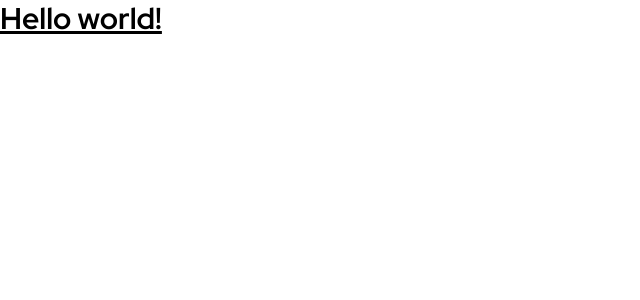
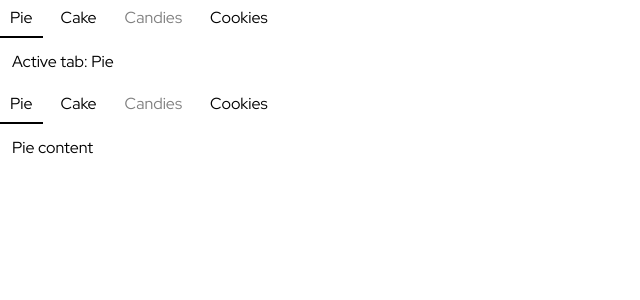
Before and after one commit to lordever/react-tailwind-sandbox, a React (Create React App) app: page / in a window 1280 px wide. Shown: the top 300 px of the page, without its empty margins (0-640 px from the left). Built offline with nearby package versions, Linux system fonts and the light colour scheme.

Commit message:
Compound component pattern

```diff
--- a/src/App.tsx
+++ b/src/App.tsx
@@ -1,12 +1,16 @@
 import React from 'react';
 import './App.css';
+import ComplicatedTab from './component-compound-pattern/bad-practice/bad-tab.component';
+import CompounedComponentBasedTab
+    from './component-compound-pattern/good-practice/compounded-tab.component';
 
 function App() {
-  return (
-      <h1 className="text-3xl font-bold underline">
-        Hello world!
-      </h1>
-  );
+    return (
+        <>
+            <ComplicatedTab/>
+            <CompounedComponentBasedTab/>
+        </>
+    );
 }
 
 export default App;
--- /dev/null
+++ b/src/component-compound-pattern/bad-practice/bad-tab.component.tsx
@@ -0,0 +1,68 @@
+import React, { useState } from 'react';
+
+type TabItem = {
+    name: string;
+    className?: string;
+    disabled?: boolean;
+};
+
+type TabsWithoutCCProps = {
+    tabs: TabItem[];
+    onChange?: (activeIndex: number) => void;
+    className?: string;
+};
+
+// "Bad" example: rigid API, data-driven only, styling/behavior leaks into props
+function TabsWithoutCC({ tabs, onChange, className }: TabsWithoutCCProps) {
+    const [activeIndex, setActiveIndex] = useState(0);
+
+    const handleClick = (index: number, disabled?: boolean) => {
+        if (disabled) return;
+        setActiveIndex(index);
+        onChange?.(index);
+    };
+
+    return (
+        <div className={className}>
+            <div style={{ display: 'flex', gap: 8 }}>
+                {tabs.map((tab, index) => (
+                    <button
+                        key={tab.name}
+                        type="button"
+                        className={tab.className}
+                        disabled={tab.disabled}
+                        onClick={() => handleClick(index, tab.disabled)}
+                        style={{
+                            padding: '6px 10px',
+                            cursor: tab.disabled ? 'not-allowed' : 'pointer',
+                            opacity: tab.disabled ? 0.5 : 1,
+                            borderBottom: index === activeIndex ? '2px solid black' : '2px solid transparent',
+                        }}
+                    >
+                        {tab.name}
+                    </button>
+                ))}
+            </div>
+            <div style={{ padding: 12 }}>
+                Active tab: {tabs[activeIndex]?.name}
+            </div>
+        </div>
+    );
+}
+
+// Keep requested naming: ComplicatedTab (bad example)
+const ComplicatedTab = () => {
+    return (
+        <TabsWithoutCC
+            onChange={(index) => console.log('Tab is changed', index)}
+            tabs={[
+                { name: 'Pie' },
+                { name: 'Cake', className: 'custom-tab' },
+                { name: 'Candies', disabled: true },
+                { name: 'Cookies' },
+            ]}
+        />
+    );
+};
+
+export default ComplicatedTab;
--- /dev/null
+++ b/src/component-compound-pattern/good-practice/compounded-tab.component.tsx
@@ -0,0 +1,140 @@
+import React, { createContext, useContext, useMemo, useState } from 'react';
+
+type TabsContextValue = {
+    activeIndex: number;
+    setActiveIndex: (index: number) => void;
+};
+
+const TabsContext = createContext<TabsContextValue | null>(null);
+
+function useTabsContext(): TabsContextValue {
+    const ctx = useContext(TabsContext);
+    if (!ctx) {
+        throw new Error('Tabs compound components must be used within <Tabs>');
+    }
+    return ctx;
+}
+
+type TabsRootProps = React.PropsWithChildren<{
+    defaultIndex?: number;
+    onChange?: (activeIndex: number) => void;
+    className?: string;
+}>;
+
+function TabsRoot({ defaultIndex = 0, onChange, className, children }: TabsRootProps) {
+    const [activeIndex, setActiveIndexState] = useState(defaultIndex);
+
+    const setActiveIndex = (index: number) => {
+        setActiveIndexState(index);
+        onChange?.(index);
+    };
+
+    const value = useMemo(() => ({ activeIndex, setActiveIndex }), [activeIndex]);
+
+    return (
+        <TabsContext.Provider value={value}>
+            <div className={className}>{children}</div>
+        </TabsContext.Provider>
+    );
+}
+
+type TabProps = React.PropsWithChildren<{
+    disabled?: boolean;
+    className?: string;
+    index?: number;
+    isActive?: boolean;
+    selectIndex?: (index: number) => void;
+}>;
+
+const Tab = React.memo(function Tab({ children, disabled, className, index = 0, isActive = false, selectIndex }: TabProps) {
+    return (
+        <button
+            type="button"
+            disabled={disabled}
+            onClick={() => !disabled && selectIndex?.(index)}
+            className={className}
+            style={{
+                padding: '6px 10px',
+                cursor: disabled ? 'not-allowed' : 'pointer',
+                opacity: disabled ? 0.5 : 1,
+                borderBottom: isActive ? '2px solid black' : '2px solid transparent',
+            }}
+        >
+            {children}
+        </button>
+    );
+});
+
+type TabsListProps = React.PropsWithChildren<{ className?: string }>;
+
+function TabsList({ children, className }: TabsListProps) {
+    const { activeIndex, setActiveIndex } = useTabsContext();
+    const items = React.Children.toArray(children).map((child, index) => {
+        if (!React.isValidElement(child)) return child;
+        return React.cloneElement(child as React.ReactElement<any>, {
+            index,
+            isActive: index === activeIndex,
+            selectIndex: setActiveIndex,
+        });
+    });
+    return (
+        <div className={className} style={{ display: 'flex', gap: 8 }}>
+            {items}
+        </div>
+    );
+}
+
+type TabsPanelProps = React.PropsWithChildren<{ index?: number; isActive?: boolean; className?: string }>;
+
+const TabsPanel = React.memo(function TabsPanel({ index = 0, isActive = false, className, children }: TabsPanelProps) {
+    if (!isActive) return null;
+    return (
+        <div className={className} style={{ padding: 12 }}>
+            {children}
+        </div>
+    );
+});
+
+type TabsPanelsProps = React.PropsWithChildren<{ className?: string }>;
+
+function TabsPanels({ children, className }: TabsPanelsProps) {
+    const { activeIndex } = useTabsContext();
+    const items = React.Children.toArray(children).map((child, index) => {
+        if (!React.isValidElement(child)) return child;
+        return React.cloneElement(child as React.ReactElement<any>, {
+            index,
+            isActive: index === activeIndex,
+        });
+    });
+    return <div className={className}>{items}</div>;
+}
+
+export const Tabs = Object.assign(TabsRoot, {
+    Tab,
+    List: TabsList,
+    Panel: TabsPanel,
+    Panels: TabsPanels,
+});
+
+// Keep requested naming: CompounedComponentBasedTab (good example)
+const CompounedComponentBasedTab = () => {
+    return (
+        <Tabs onChange={(index) => console.log('Tab is changed', index)}>
+            <Tabs.List>
+                <Tabs.Tab>Pie</Tabs.Tab>
+                <Tabs.Tab className="custom-tab">Cake</Tabs.Tab>
+                <Tabs.Tab disabled={true}>Candies</Tabs.Tab>
+                <Tabs.Tab>Cookies</Tabs.Tab>
+            </Tabs.List>
+
+            <Tabs.Panels>
+                <Tabs.Panel>Pie content</Tabs.Panel>
+                <Tabs.Panel>Cake content</Tabs.Panel>
+                <Tabs.Panel>Candies content</Tabs.Panel>
+                <Tabs.Panel>Cookies content</Tabs.Panel>
+            </Tabs.Panels>
+        </Tabs>
+    );
+};
+
+export default CompounedComponentBasedTab;
```
